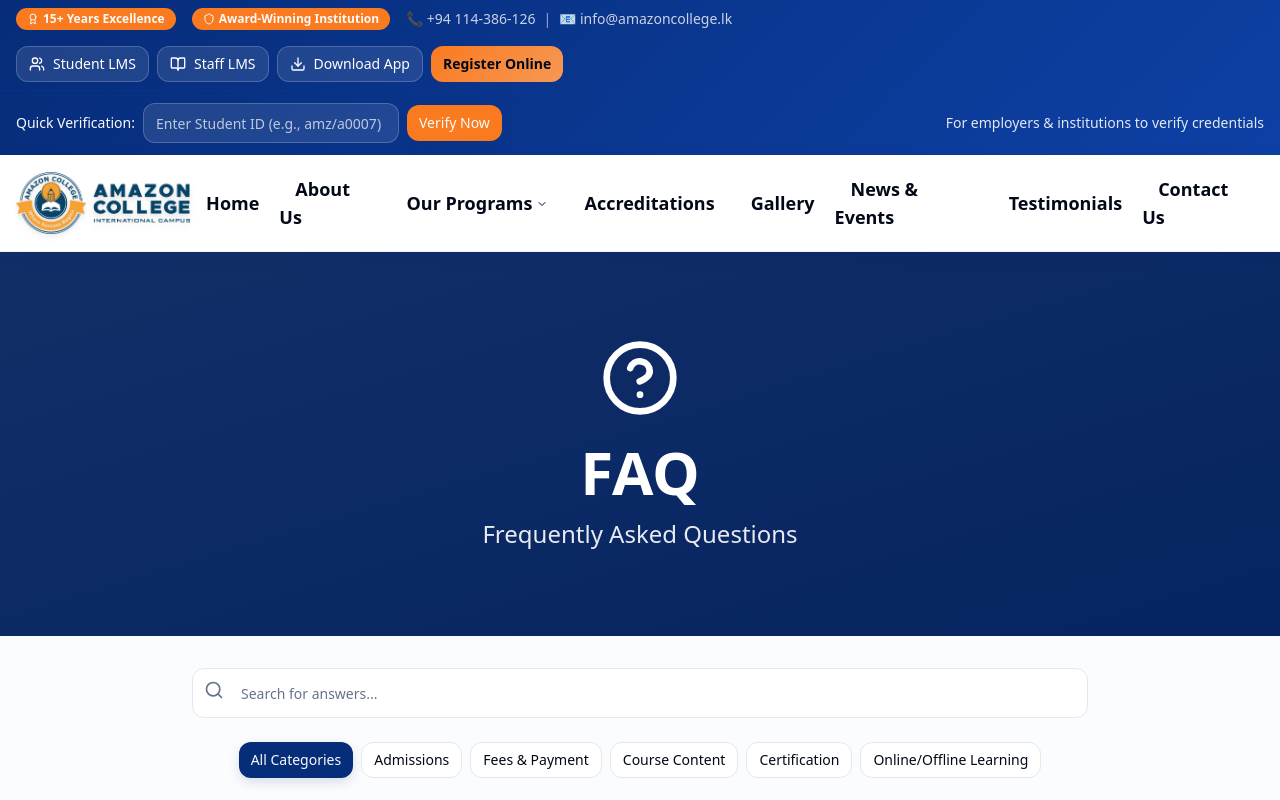
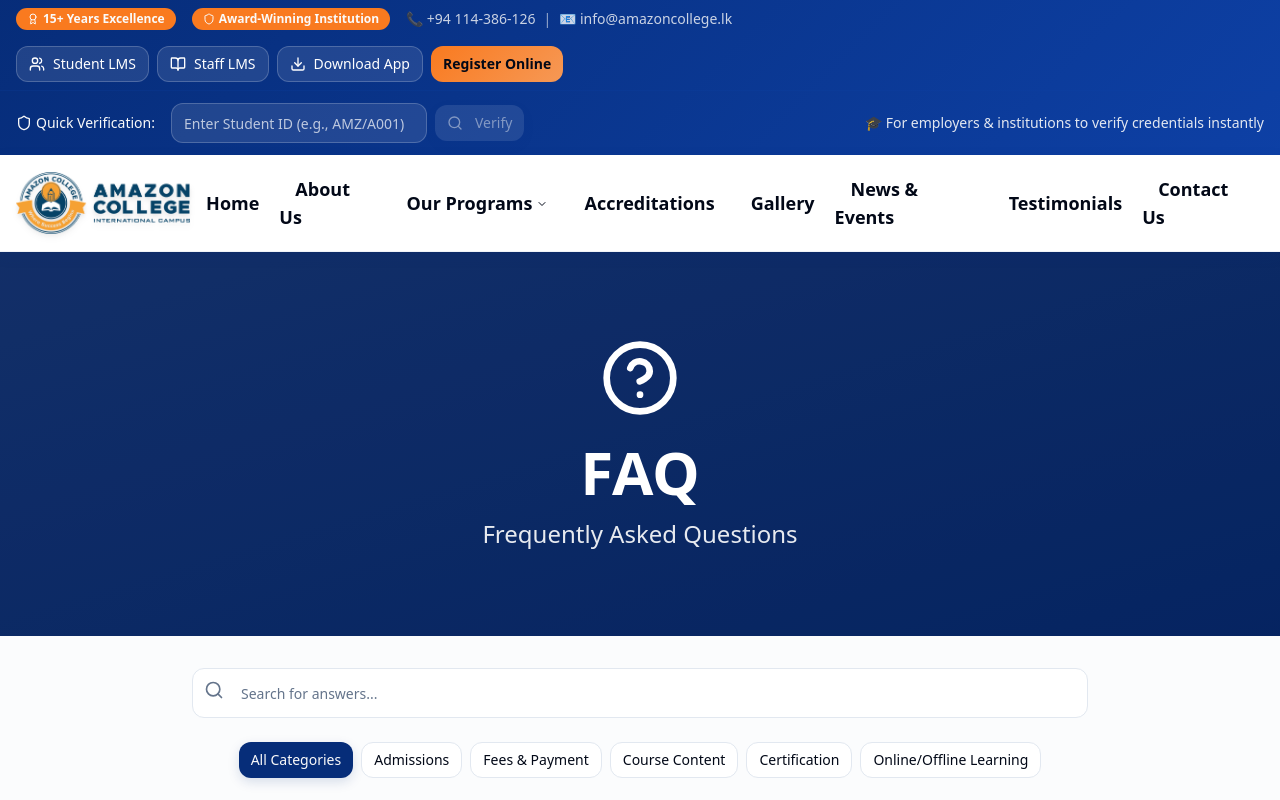
Before and after one commit to charmphyxle/amazon-campus-gateway, a React (Vite) app: page /faq in a window 1280 px wide. Shown: the top 800 px of the page. Built offline with nearby package versions, Linux system fonts and the light colour scheme.

Commit message:
Add Quick Verification Feature
Add Quick Verification feature similar to Student Verification.

```diff
--- a/src/components/Header.tsx
+++ b/src/components/Header.tsx
@@ -1,10 +1,47 @@
 
+import { useState } from "react";
 import { Button } from "@/components/ui/button";
 import { Input } from "@/components/ui/input";
 import { Badge } from "@/components/ui/badge";
-import { Award, Download, Users, BookOpen, Shield } from "lucide-react";
+import { Award, Download, Users, BookOpen, Shield, Search } from "lucide-react";
+import { findStudentById, StudentRecord } from "@/data/dummyStudents";
+import StudentVerificationModal from "./StudentVerificationModal";
 
 const Header = () => {
+  const [quickVerifyId, setQuickVerifyId] = useState("");
+  const [isQuickLoading, setIsQuickLoading] = useState(false);
+  const [quickModalOpen, setQuickModalOpen] = useState(false);
+  const [quickFoundStudent, setQuickFoundStudent] = useState<StudentRecord | null>(null);
+  const [isQuickError, setIsQuickError] = useState(false);
+
+  const handleQuickVerification = () => {
+    if (!quickVerifyId.trim()) return;
+
+    setIsQuickLoading(true);
+
+    // Simulate API call delay
+    setTimeout(() => {
+      const student = findStudentById(quickVerifyId.trim());
+
+      if (student) {
+        setQuickFoundStudent(student);
+        setIsQuickError(false);
+      } else {
+        setQuickFoundStudent(null);
+        setIsQuickError(true);
+      }
+
+      setIsQuickLoading(false);
+      setQuickModalOpen(true);
+    }, 800);
+  };
+
+  const handleQuickCloseModal = () => {
+    setQuickModalOpen(false);
+    setQuickFoundStudent(null);
+    setIsQuickError(false);
+  };
+
   return (
     <div className="bg-gradient-primary text-primary-foreground">
       {/* Top Quick Access Bar */}
@@ -53,24 +90,51 @@ const Header = () => {
         <div className="container mx-auto px-4">
           <div className="flex flex-wrap items-center justify-between gap-4">
             <div className="flex items-center gap-2">
-              <span className="text-sm font-medium">Quick Verification:</span>
+              <div className="flex items-center gap-1 mr-2">
+                <Shield className="w-4 h-4" />
+                <span className="text-sm font-medium">Quick Verification:</span>
+              </div>
               <div className="flex items-center gap-2">
                 <Input
-                  placeholder="Enter Student ID (e.g., amz/a0007)"
-                  className="w-64 bg-white/10 border-white/20 text-white placeholder:text-white/70"
+                  placeholder="Enter Student ID (e.g., AMZ/A001)"
+                  value={quickVerifyId}
+                  onChange={(e) => setQuickVerifyId(e.target.value)}
+                  className="w-64 bg-white/10 border-white/20 text-white placeholder:text-white/70 focus:bg-white/20"
+                  onKeyPress={(e) => e.key === 'Enter' && handleQuickVerification()}
                 />
-                <Button variant="secondary" size="sm">
-                  Verify Now
+                <Button
+                  variant="secondary"
+                  size="sm"
+                  onClick={handleQuickVerification}
+                  disabled={!quickVerifyId.trim() || isQuickLoading}
+                  className="bg-white/20 hover:bg-white/30"
+                >
+                  {isQuickLoading ? (
+                    <div className="animate-spin rounded-full h-4 w-4 border-b-2 border-primary" />
+                  ) : (
+                    <>
+                      <Search className="w-4 h-4 mr-1" />
+                      Verify
+                    </>
+                  )}
                 </Button>
               </div>
             </div>
 
             <div className="text-sm">
-              <span className="opacity-90">For employers & institutions to verify credentials</span>
+              <span className="opacity-90">🎓 For employers & institutions to verify credentials instantly</span>
             </div>
           </div>
         </div>
       </div>
+
+      {/* Quick Verification Modal */}
+      <StudentVerificationModal
+        isOpen={quickModalOpen}
+        onClose={handleQuickCloseModal}
+        student={quickFoundStudent}
+        isError={isQuickError}
+      />
     </div>
   );
 };
```
